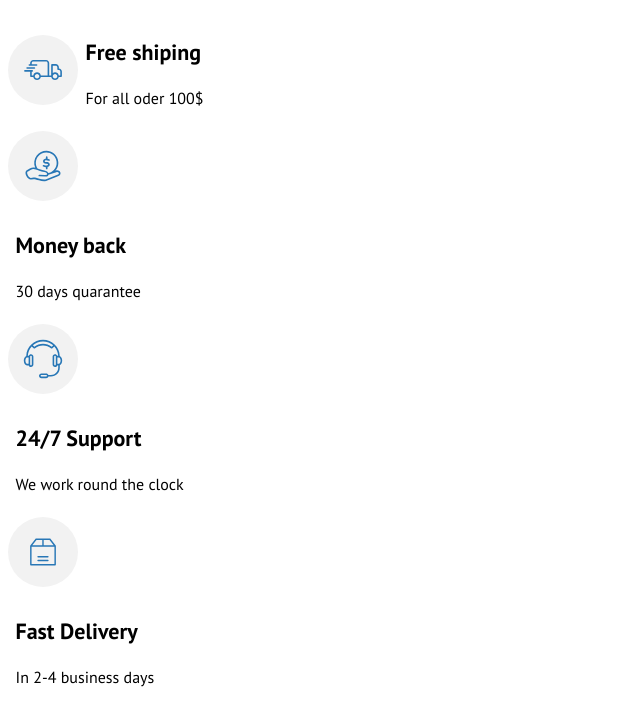
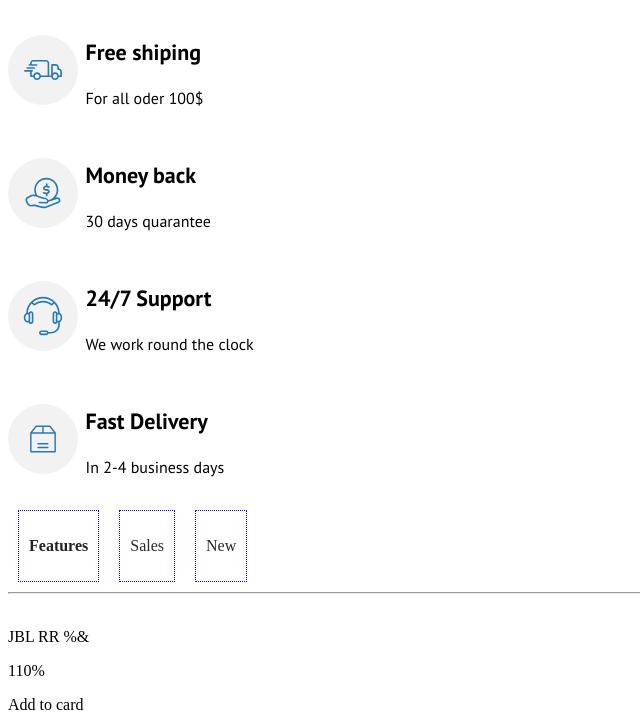
Before and after one commit to Julia1Riabova/sections-for-music-store, a plain HTML site: page index.html in a window 1280 px wide. Shown: the top 723 px of the page, without its empty margins (0-640 px from the left). Drawn offline with Linux system fonts and the light colour scheme.

Commit message:
make second block

```diff
--- a/css/index.css
+++ b/css/index.css
@@ -28,3 +28,25 @@
   align-items: center;
 
 }
+
+.product-tabs{
+
+  color: #2a2a2a;
+  display: flex;
+
+
+}
+.active-tab{
+  color: rgba(0, 0, 0, 0.863);
+  border-bottom: 3px solid red;
+  font-weight: bold;
+}
+.tab{
+  padding: 10px;
+  border: 1px dotted blue;
+  margin: 10px;
+}
+.divider{
+  margin: 0;
+
+}
--- a/index.html
+++ b/index.html
@@ -39,7 +39,7 @@
             </div>
         </div>
 
-        <div>
+        <div class="feauter-section__card">
             <div class="feauture-section__svg-container"><svg xmlns="http://www.w3.org/2000/svg"
                     xmlns:xlink="http://www.w3.org/1999/xlink" version="1.1" x="0px" y="0px" viewBox="0 0 90 90"
                     enable-background="new 0 0 90 90" xml:space="preserve" style="max-width:100%" height="100%">
@@ -56,7 +56,7 @@
             </div>
         </div>
 
-        <div>
+        <div class="feauter-section__card">
             <div class="feauture-section__svg-container"><svg xmlns="http://www.w3.org/2000/svg"
                     xmlns:xlink="http://www.w3.org/1999/xlink" version="1.1" x="0px" y="0px" viewBox="0 0 100 100"
                     style="enable-background:new 0 0 100 100;max-width:100%" xml:space="preserve" height="100%">
@@ -72,7 +72,7 @@
             </div>
         </div>
 
-        <div>
+        <div class="feauter-section__card">
             <div class="feauture-section__svg-container"><svg xmlns:x="http://ns.adobe.com/Extensibility/1.0/"
                     xmlns:i="http://ns.adobe.com/AdobeIllustrator/10.0/" xmlns:graph="http://ns.adobe.com/Graphs/1.0/"
                     xmlns="http://www.w3.org/2000/svg" xmlns:xlink="http://www.w3.org/1999/xlink" version="1.1" x="0px"
@@ -95,20 +95,22 @@
         </div>
     </section>
 
+
     <!-- section pruducts -->
     <section class="product-cards">
-        <div>
-            <div>
+        <div class="product-tabs">
+            <div class="active-tab tab">
                 <p>Features</p>
             </div>
-            <div>
+            <div class="tab">
                 <p>Sales</p>
             </div>
-            <div>
+            <div class="tab">
                 <p>New</p>
             </div>
 
         </div>
+        <hr class="divider">
         <div>
 
             <div>
@@ -168,6 +170,7 @@
         </div>
     </section>
 
+
 </body>
 
 </html>
```
